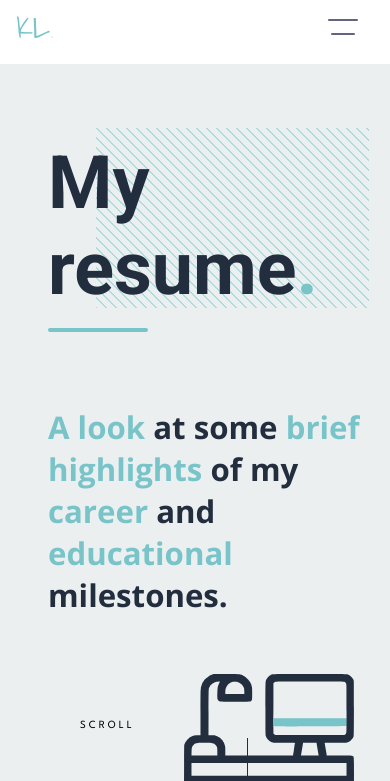
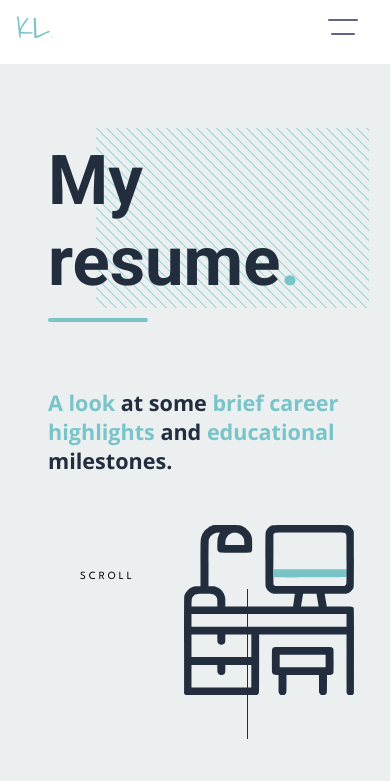
Before and after one commit to kattlaw/katlaw-portfolio, a React (Create React App) app: page /resume in a window 390 px wide. Shown: the top 781 px of the page. Built offline with nearby package versions, Linux system fonts and the light colour scheme.

Commit message:
menu link font change

```diff
--- a/src/App.css
+++ b/src/App.css
@@ -10,6 +10,6 @@
 
 @supports (-webkit-overflow-scrolling: touch) {
   .background-image {
-
+  background-attachment: scroll;
   }
 }
--- a/src/components/About/about.css
+++ b/src/components/About/about.css
@@ -269,8 +269,12 @@
         margin-left: 6rem;
     }
 
+    .about-heading {
+        font-size: 4.3rem;
+    }
+
     .about-info {
-        margin-top: 3rem;
+        margin-top: 6rem;
         width: 80%;
         margin-bottom: 1rem;
         display: block;
--- a/src/components/Main/main.css
+++ b/src/components/Main/main.css
@@ -8,12 +8,13 @@
    background-attachment: fixed;
    width: 100vw;
    height: 100vh;
+   overflow-x: hidden;
 }
 
 #main .layer {
   position: absolute;
   width: 100%;
-  height: 100%;
+  height: 100vh;
   overflow: hidden;
 }
 
@@ -218,7 +219,7 @@
   font-size: 1.5rem;
   display: block;
   text-decoration: none;
-  font-family: 'Roboto';
+  font-family: 'League Spartan';
   color: #ebeff0;
   font-weight: 400;
   text-transform: lowercase;
@@ -284,7 +285,7 @@
 .mouse-scroll {
   position: absolute;
   bottom: 7%;
-  right: 4.6%;
+  right: 4.8%;
   padding: 0;
 
   font-family: 'League Spartan', sans-serif;
--- a/src/components/Navbar/navbar.css
+++ b/src/components/Navbar/navbar.css
@@ -95,10 +95,11 @@
   .menu-links li a {
     list-style: none;
     text-decoration: none;
-    text-transform: uppercase;
+    letter-spacing: 1.5px;
+    font-weight: 400;
     color: #ebeff0;
-    font-size: 20px;
-    font-family: 'Open Sans', sans-serif;
+    font-size: 25px;
+    font-family: 'League Spartan', sans-serif;
     transform: .5s;
   }
 
--- a/src/components/Projects/projects.css
+++ b/src/components/Projects/projects.css
@@ -298,6 +298,10 @@
         margin-left: 6rem;
     }
 
+    .projects-heading {
+        font-size: 4.3rem;
+    }
+
     .projects-line {
         margin-top: -2.5rem;
     }
--- a/src/components/Resume/Resume.js
+++ b/src/components/Resume/Resume.js
@@ -125,7 +125,7 @@
             <h1 className="resume-heading">My resume<span style={{color:"#78c4c8"}}>.</span></h1>
             <div className="resume-line"></div>
             <div className="resume-subtitle">
-                <h2><span>A look</span> at some <span>brief highlights</span> of my <span>career</span> and <span>educational</span> milestones.</h2>
+                <h2><span>A look</span> at some <span>brief career highlights</span>  <span></span> and <span>educational</span> milestones.</h2>
             </div>
             <div className="desk-svg">
                 <img src={desk} alt="desk with computer and lamp" />
--- a/src/components/Resume/resume.css
+++ b/src/components/Resume/resume.css
@@ -270,7 +270,7 @@
 
     .resume-heading {
         margin-top: -10.5rem;
-        font-size: 4.6rem;
+        font-size: 4.3rem;
         margin-left: 3rem;
     }
 
@@ -279,7 +279,8 @@
     }
 
     .resume-subtitle {
-        width: 80%;
+        width: 90%;
+        font-size: .9rem;
         margin-top: 0;
     }
 
```
